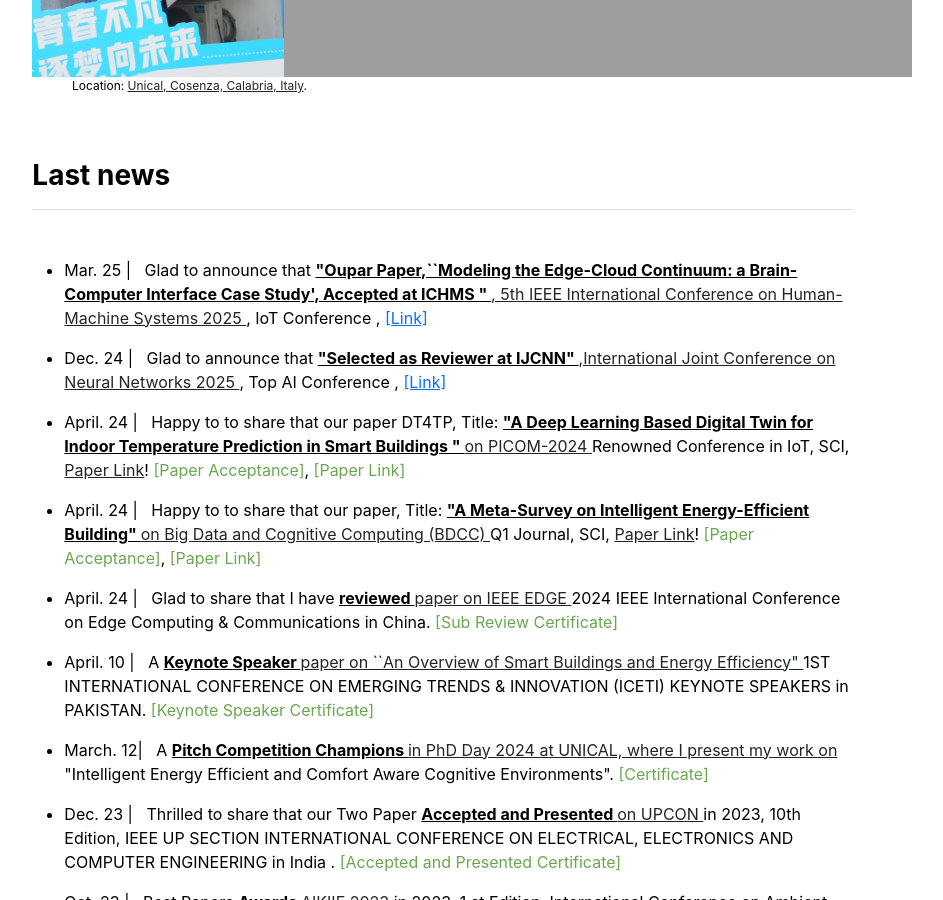
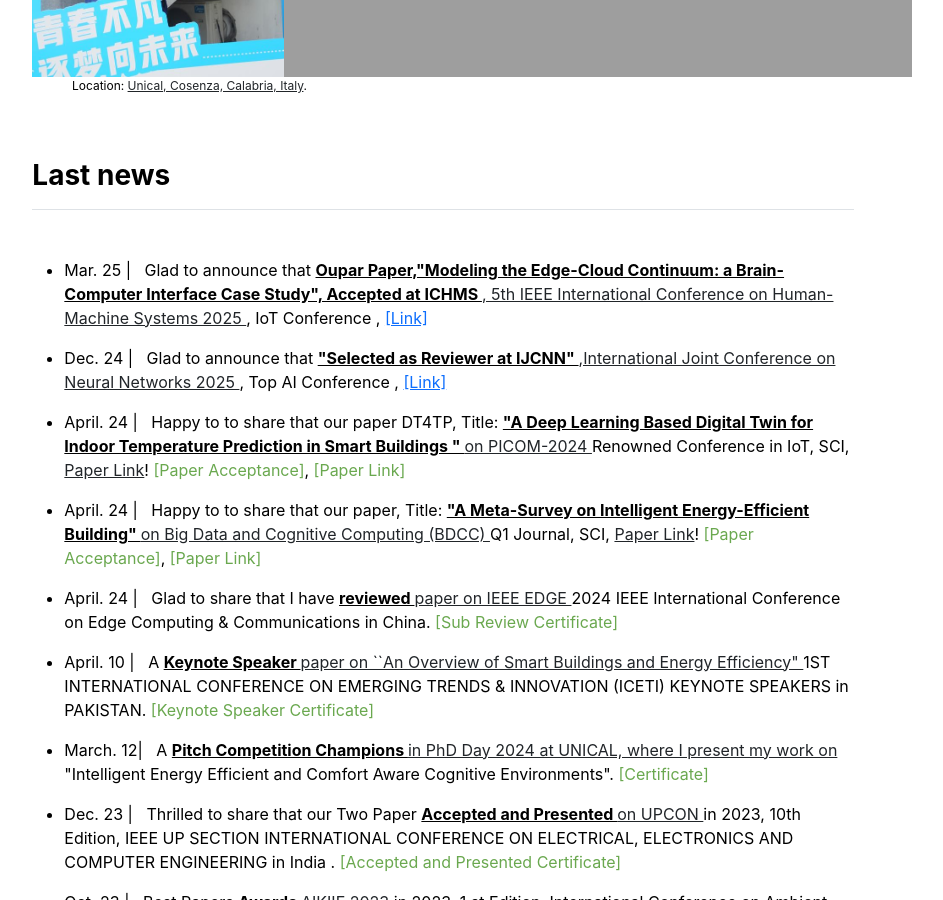
Before and after one commit to babulcseian/babulcseian.github.io, a Jekyll site: the page built from index.md, in a window 1280 px wide and 900 px high, scrolled down 1215 px. Shown: the whole window, without its empty margins (197-1140 px from the left). Built offline with Jekyll 4.4.1, drawn with Linux system fonts in a browser that asks for light colours; a style sheet for code colours, icons or effects is not loaded.

Commit message:
Update news.yml

```diff
--- a/_data/news.yml
+++ b/_data/news.yml
@@ -1,4 +1,4 @@
-- {message: 'Mar. 25 | &nbsp; Glad to announce that <u><b> "Oupar Paper,``Modeling the Edge-Cloud Continuum: a Brain-Computer Interface Case Study'', Accepted at ICHMS " </b></u> <a class="other" href="https://ieee-ichms.org/2025/index.html"> , 5th IEEE International Conference on Human-Machine Systems 2025 </a>, IoT Conference </a>, <a class="Conf. Link" href="https://ieee-ichms.org/2025/index.html">[Link]</a>', last: '1'}
+- {message: 'Mar. 25 | &nbsp; Glad to announce that <u><b> Oupar Paper,"Modeling the Edge-Cloud Continuum: a Brain-Computer Interface Case Study", Accepted at ICHMS </b></u> <a class="other" href="https://ieee-ichms.org/2025/index.html"> , 5th IEEE International Conference on Human-Machine Systems 2025 </a>, IoT Conference </a>, <a class="Conf. Link" href="https://ieee-ichms.org/2025/index.html">[Link]</a>', last: '1'}
 
 - {message: 'Dec. 24 | &nbsp; Glad to announce that <u><b> "Selected as Reviewer at IJCNN" </b></u> <a class="other" href="https://ijcnn.org/"> ,International Joint Conference on Neural Networks 2025 </a>, Top AI Conference </a>, <a class="Conf. Link" href="https://ijcnn.org/">[Link]</a>', last: '1'}
 - {message: 'April. 24 | &nbsp; Happy to to share that our paper DT4TP, Title: <u><b> "A Deep Learning Based Digital Twin for Indoor Temperature Prediction in Smart Buildings " </b></u> <a class="other" href="https://ieeexplore.ieee.org/abstract/document/10795414"> on PICOM-2024 </a> Renowned Conference in IoT, SCI</a>, <a class="other"https://ieeexplore.ieee.org/abstract/document/10795414">Paper Link</a>! <a class="paper" href="https://ieeexplore.ieee.org/abstract/document/10795414">[Paper Acceptance]</a>, <a class="paper" href="https://ieeexplore.ieee.org/abstract/document/10795414">[Paper Link]</a>', last: '1'}
```
